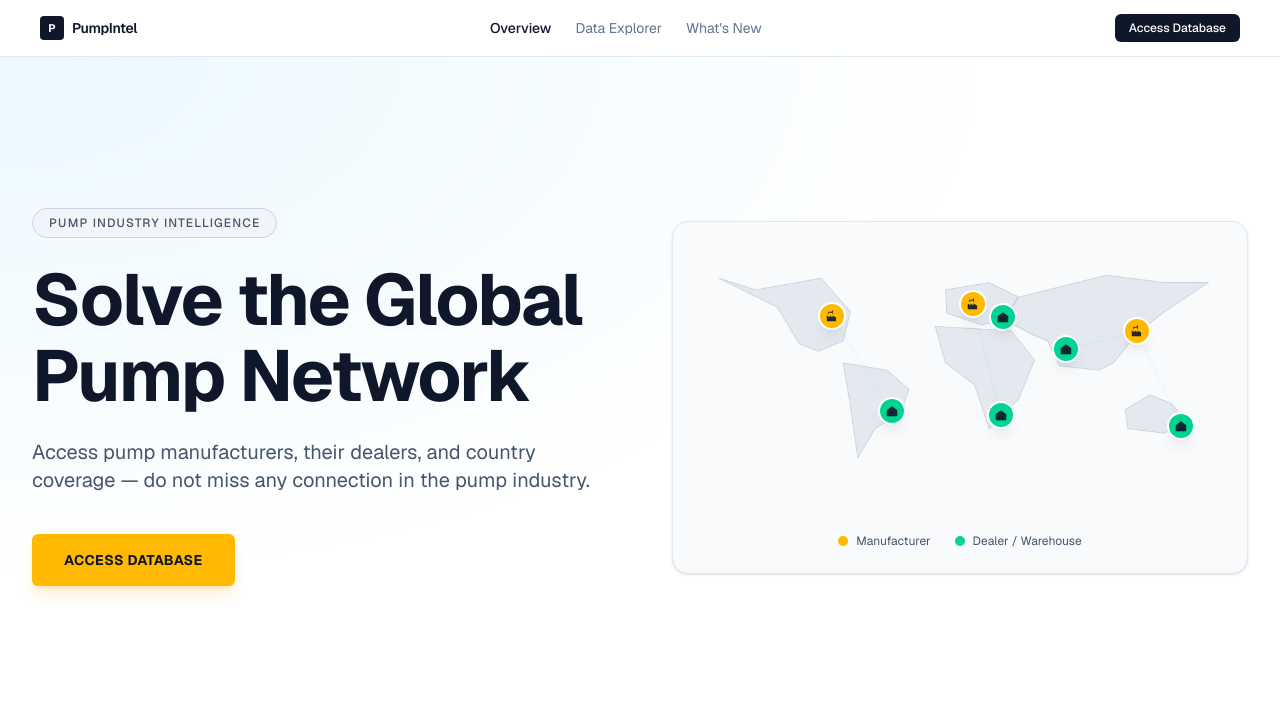
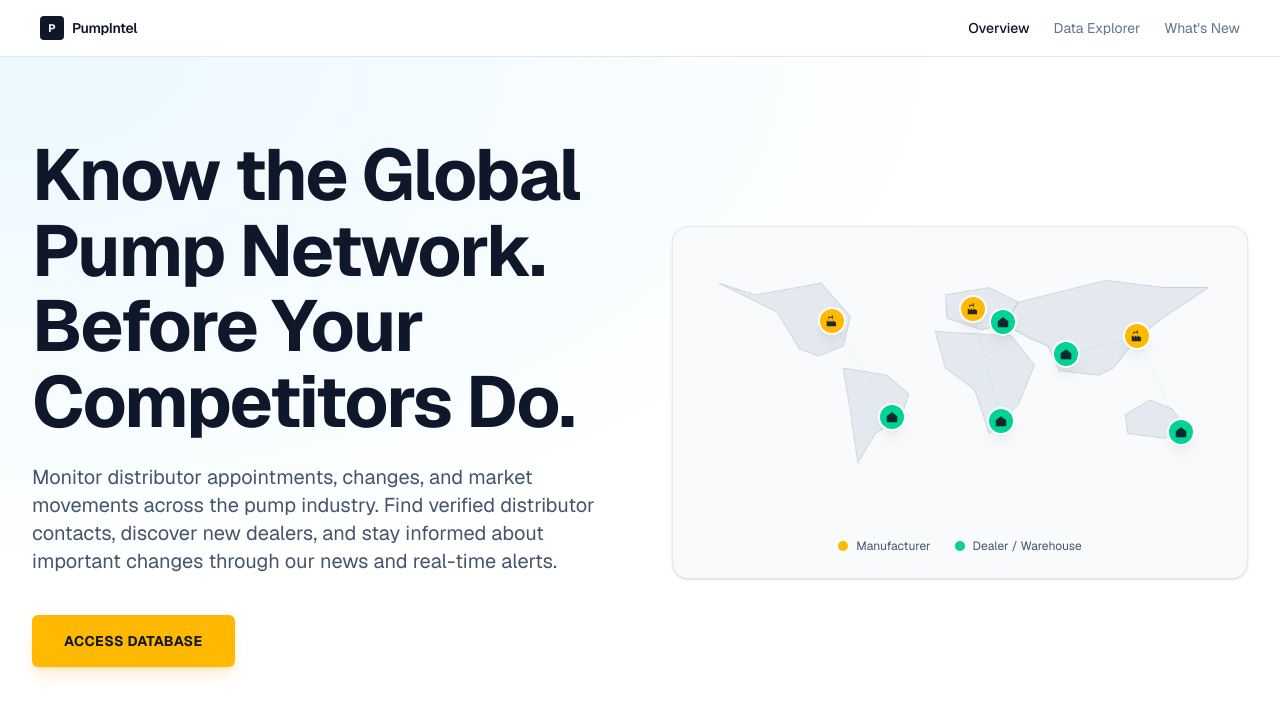
Before and after one commit to pumpselector/intelligence, a Next.js app: page / in a window 1280 px wide. Shown: the top 718 px of the page. Built offline with nearby package versions, Linux system fonts and the light colour scheme.

Commit message:
Hero metinleri guncellendi, tekrar eden Access Database butonu kaldirildi

```diff
--- a/components/Header.tsx
+++ b/components/Header.tsx
@@ -38,15 +38,6 @@
             );
           })}
         </nav>
-
-        {pathname !== "/intelligence" && (
-          <Link
-            href="/intelligence"
-            className="inline-flex items-center rounded-md bg-slate-900 px-3.5 py-1.5 text-xs font-medium text-white transition-colors hover:bg-slate-800"
-          >
-            Access Database
-          </Link>
-        )}
       </div>
     </header>
   );
--- a/components/Hero.tsx
+++ b/components/Hero.tsx
@@ -8,17 +8,14 @@
 
       <div className="relative mx-auto grid min-h-[85vh] w-full max-w-7xl grid-cols-1 items-center gap-16 px-6 py-20 lg:grid-cols-2 lg:px-8">
         <div className="flex flex-col items-start text-left">
-          <span className="mb-6 rounded-full border border-slate-300 bg-slate-100 px-4 py-1.5 text-xs font-medium uppercase tracking-widest text-slate-600">
-            Pump Industry Intelligence
-          </span>
-
           <h1 className="text-6xl font-bold leading-[1.05] tracking-tight text-slate-900 sm:text-7xl">
-            Solve the Global Pump Network
+            Know the Global Pump Network. Before Your Competitors Do.
           </h1>
 
           <p className="mt-6 max-w-xl text-lg text-slate-600 sm:text-xl">
-            Access pump manufacturers, their dealers, and country coverage —
-            do not miss any connection in the pump industry.
+            Monitor distributor appointments, changes, and market movements across the
+            pump industry. Find verified distributor contacts, discover new dealers, and
+            stay informed about important changes through our news and real-time alerts.
           </p>
 
           <Link
```
